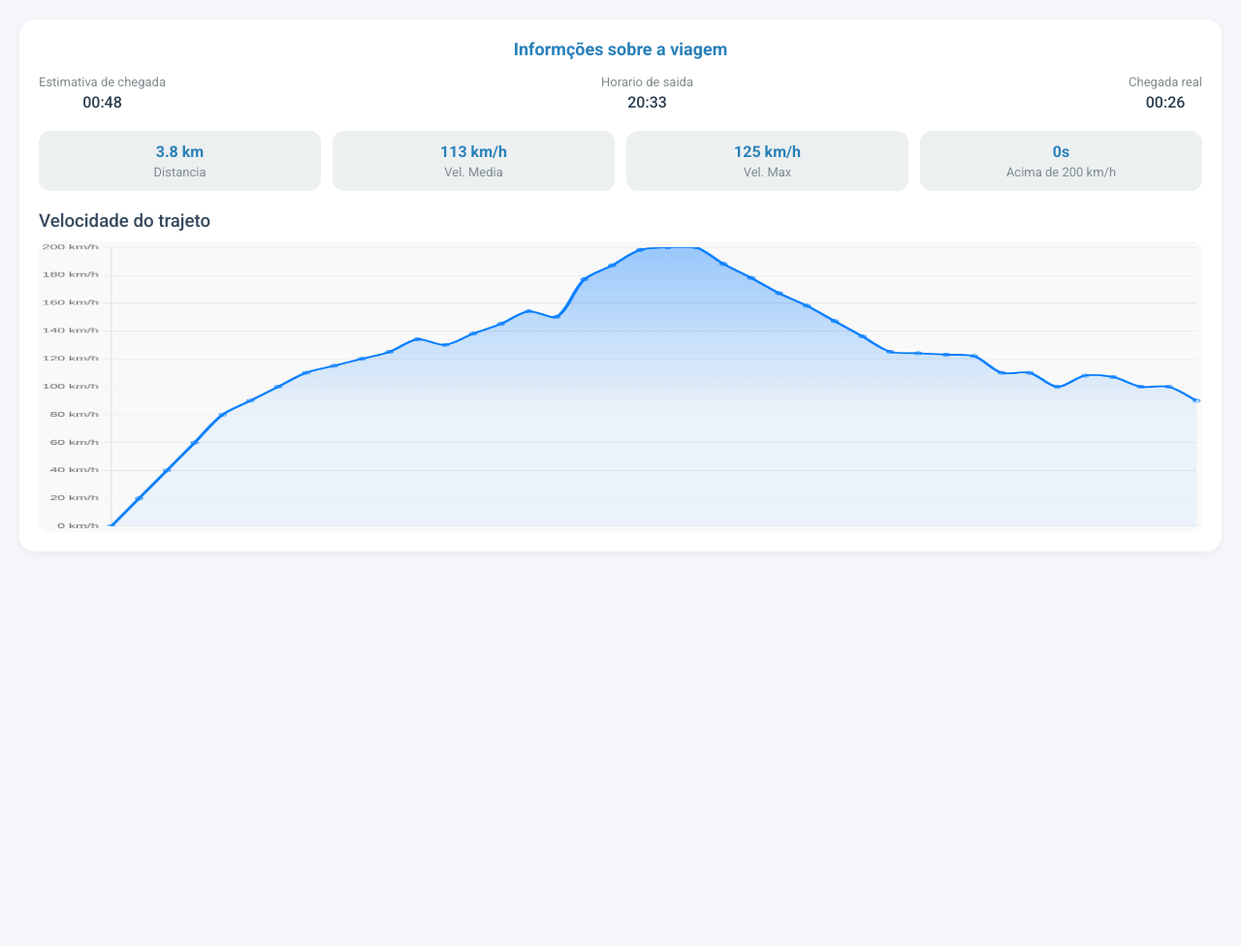
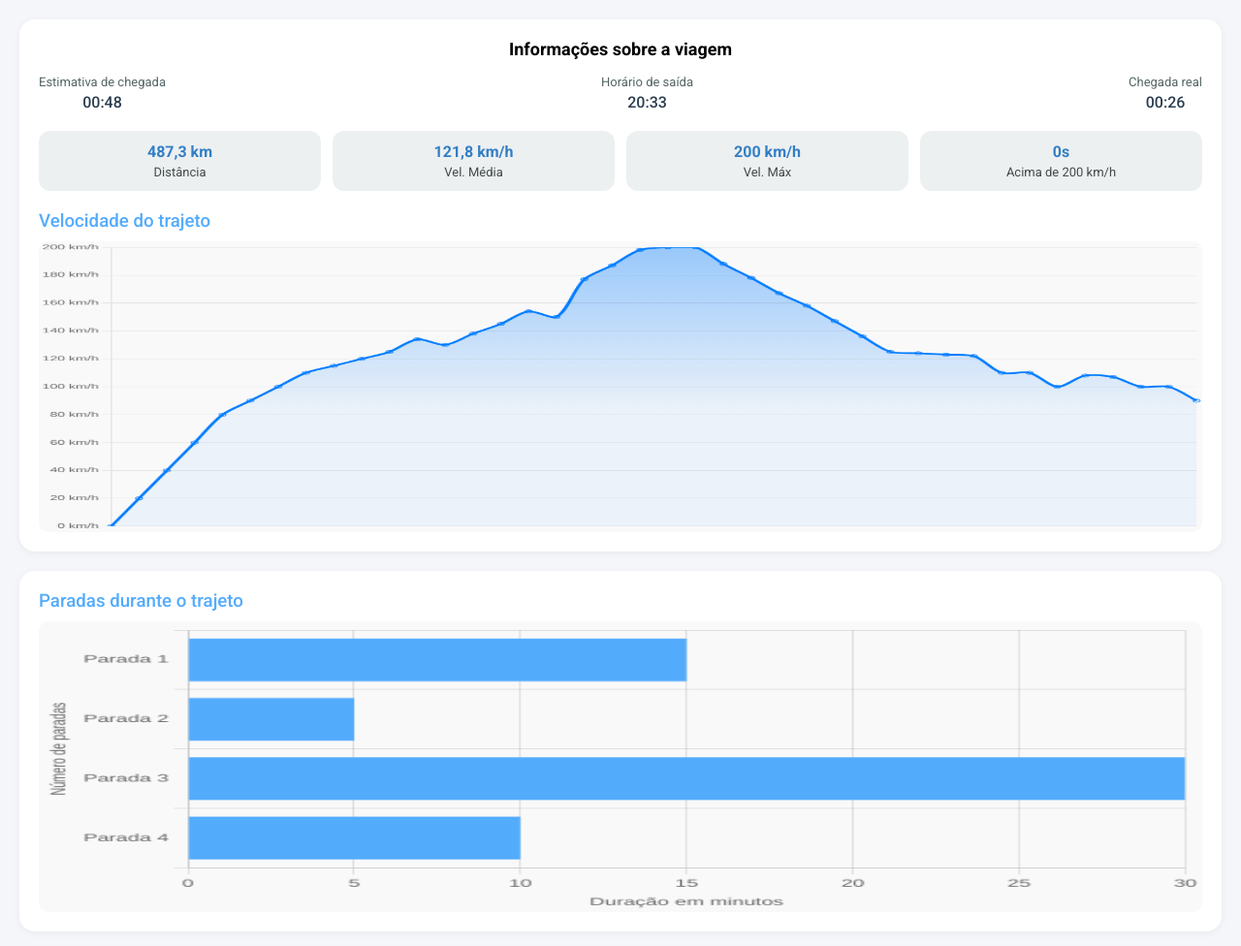
Before and after one commit to gtrrx/Waze_update, a plain HTML site: page index.html in a window 1280 px wide. Shown: the whole page at 97% size. Before the commit the page ends 800 px from the top, so only its background shows below. Drawn offline with nearby package versions, Linux system fonts and the light colour scheme.

Commit message:
last_commit

```diff
--- a/index.html
+++ b/index.html
@@ -1,15 +1,31 @@
 <!DOCTYPE html>
 <html lang="en">
+
 <head>
     <meta charset="UTF-8">
     <meta name="viewport" content="width=device-width, initial-scale=1.0">
     <link rel="stylesheet" href="style.css">
-    <title>Document</title>
+    <title>Waze Update</title>
+    <style>
+        .container {
+            margin-bottom: 20px;
+        }
+
+        canvas {
+            margin-top: 10px;
+        }
+
+        h3 {
+            margin-top: 0;
+            margin-bottom: 10px;
+        }
+    </style>
 </head>
+
 <body>
 
     <div class="container">
-        <div class="header">Informções sobre a viagem</div>
+        <div class="header">Informações sobre a viagem</div>
 
         <div class="time-info">
             <div>
@@ -17,7 +33,7 @@
                 <div class="value">00:48</div>
             </div>
             <div>
-            <div class="label">Horario de saida</div>
+                <div class="label">Horário de saída</div>
                 <div class="value">20:33</div>
             </div>
             <div>
@@ -28,16 +44,16 @@
 
         <div class="metrics">
             <div class="metric">
-            <div class="metric-value">3.8 km</div>
-            <div class="label">Distancia</div>
+                <div class="metric-value">487,3 km</div>
+                <div class="label">Distância</div>
             </div>
             <div class="metric">
-            <div class="metric-value">113 km/h</div>
-            <div class="label">Vel. Media</div>
+                <div class="metric-value">121,8 km/h</div>
+                <div class="label">Vel. Média</div>
             </div>
             <div class="metric">
-            <div class="metric-value">125 km/h</div>
-            <div class="label">Vel. Max</div>
+                <div class="metric-value">200 km/h</div>
+                <div class="label">Vel. Máx</div>
             </div>
             <div class="metric">
                 <div class="metric-value">0s</div>
@@ -49,13 +65,14 @@
         <canvas id="speedChart"></canvas>
     </div>
 
-
-
+    <div class="container">
+        <h3>Paradas durante o trajeto</h3>
+        <canvas id="stopChart"></canvas>
+    </div>
 
     <script src="https://cdn.jsdelivr.net/npm/chart.js"></script>
     <script src="script.js"></script>
 
+</body>
 
-
-</body>
 </html>
--- a/script.js
+++ b/script.js
@@ -44,3 +44,51 @@ const config = {
 };
 
 new Chart(ctx, config);
+
+
+
+
+const stopCtx = document.getElementById('stopChart').getContext('2d');
+
+const stopChart = new Chart(stopCtx, {
+  type: 'bar',
+  data: {
+    labels: ['Parada 1', 'Parada 2', 'Parada 3', 'Parada 4'],
+    datasets: [{
+      label: 'Duração (minutos)',
+      data: [15, 5, 30, 10],
+      backgroundColor: ['#53ABFC', '#53ABFC', '#53ABFC', '#53ABFC']
+    }]
+  },
+  options: {
+    indexAxis: 'y', // Torna o gráfico horizontal
+    responsive: true,
+    plugins: {
+      legend: {
+        display: false
+      },
+      tooltip: {
+        callbacks: {
+          label: function(context) {
+            return `${context.parsed.x} minutos`;
+          }
+        }
+      }
+    },
+    scales: {
+      x: {
+        title: {
+          display: true,
+          text: 'Duração em minutos'
+        },
+        beginAtZero: true
+      },
+      y: {
+        title: {
+          display: true,
+          text: 'Número de paradas'
+        }
+      }
+    }
+  }
+});
--- a/style.css
+++ b/style.css
@@ -15,7 +15,7 @@ body {
 
 h3, h4 {
   font-weight: 500;
-  color: #34495e;
+  color: #53ABFC;
   margin-bottom: 10px;
 }
 
@@ -44,7 +44,7 @@ h3, h4 {
   font-size: 18px;
   font-weight: 700;
   margin-bottom: 16px;
-  color: #2980b9;
+  color: #000000;
   text-align: center;
 }
 
@@ -57,7 +57,7 @@ h3, h4 {
 
 .time-info .label {
   font-size: 13px;
-  color: #7f8c8d;
+  color: #556566;
 }
 
 .time-info .value {
@@ -83,13 +83,13 @@ h3, h4 {
 .metric-value {
   font-size: 16px;
   font-weight: bold;
-  color: #2980b9;
+  color: #337ec4;
   margin-bottom: 4px;
 }
 
 .metric .label {
   font-size: 13px;
-  color: #7f8c8d;
+  color: #444a4b;
 }
 
 canvas {
```
Lines whose indentation alone changed are shown as unchanged.
